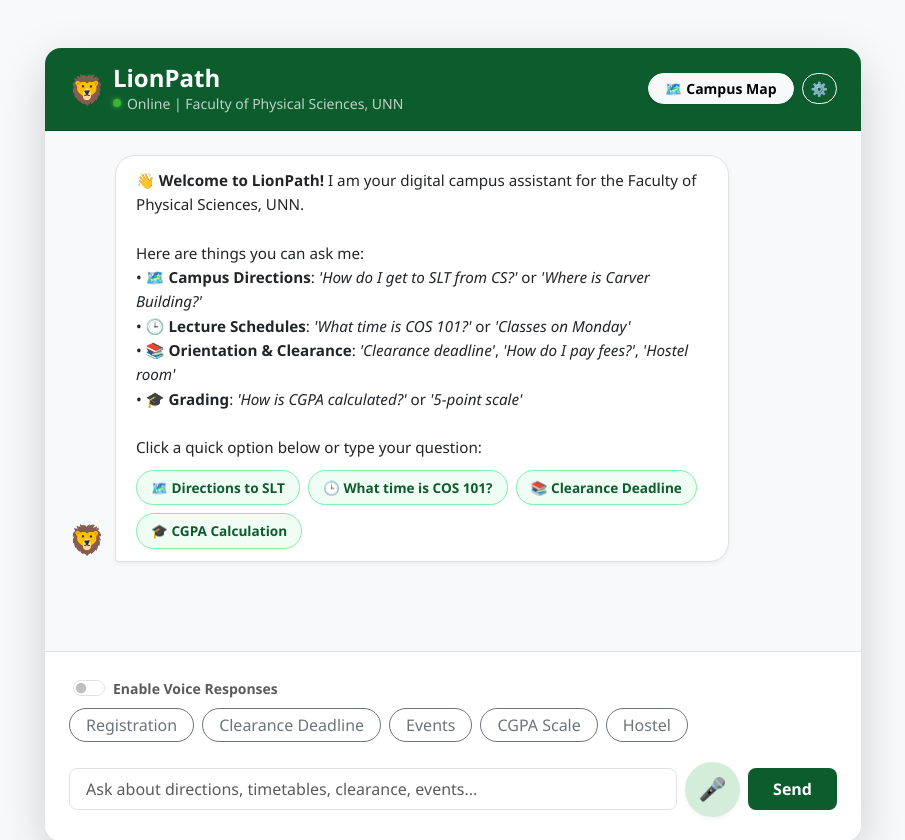
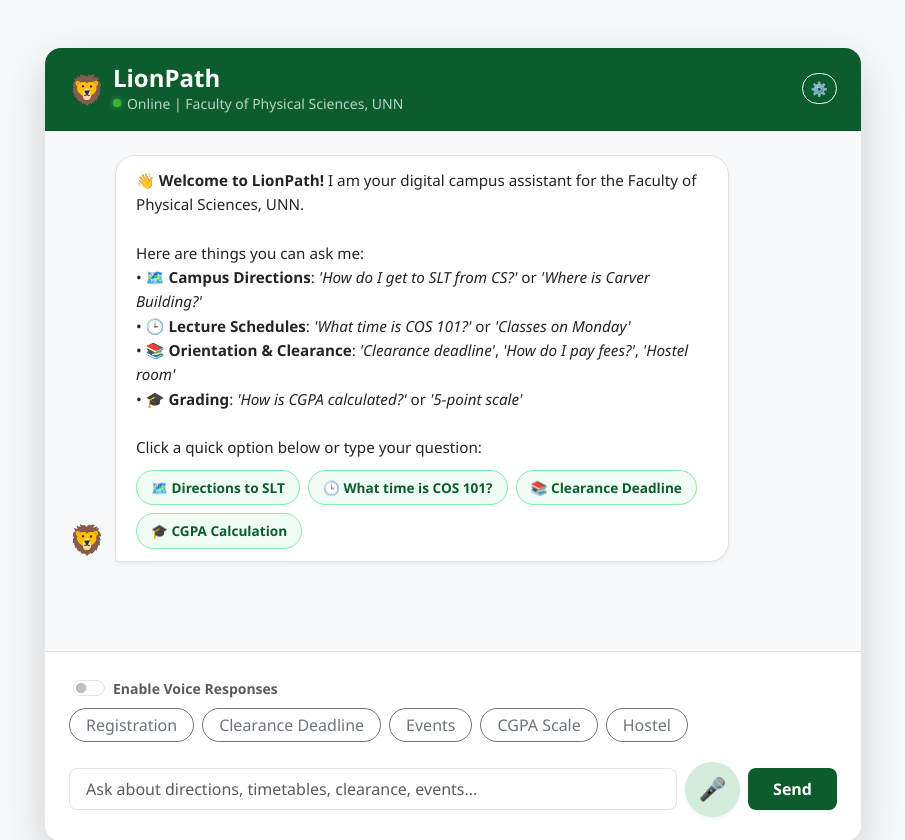
Before and after one commit to Ifetex147/lionpath, a Flask app: page / in a window 1280 px wide. Shown: the top 840 px of the page, without its empty margins (187-1092 px from the left). Run offline with Flask 3, Linux system fonts and the light colour scheme.

Commit message:
Remove 2D vector map modal and button to streamline photo wayfinding

```diff
--- a/static/script.js
+++ b/static/script.js
@@ -3,41 +3,6 @@ const chatBox = document.getElementById("chat-box");
 const input = document.getElementById("message-input");
 const sendBtn = document.getElementById("send-btn");
 const micBtn = document.getElementById("mic-btn");
-
-// Campus map node coordinates and walkway edges
-const CAMPUS_NODES = {
-    1:  { id: 1,  x: 170, y: 220, name: "Computer Science", fullName: "Computer Science Building", icon: "💻", color: "#2563eb", desc: "Three-storey brown block with computing labs." },
-    11: { id: 11, x: 310, y: 220, name: "Faculty Quadrangle", fullName: "Faculty Quadrangle and Car Park", icon: "🚗", color: "#64748b", desc: "Open courtyard and parking area between CS and Physics." },
-    7:  { id: 7,  x: 450, y: 220, name: "Faculty Junction", fullName: "Physical Sciences Junction", icon: "🚦", color: "#f59e0b", desc: "Central crossroad connecting CS, Physics, Math, and Library paths." },
-    2:  { id: 2,  x: 450, y: 120, name: "Physics & Astronomy", fullName: "Physics and Astronomy Building", icon: "🔭", color: "#8b5cf6", desc: "White building with the iconic rooftop observatory dome." },
-    3:  { id: 3,  x: 640, y: 120, name: "Maths & Statistics", fullName: "Mathematics and Statistics Building", icon: "📐", color: "#4f46e5", desc: "Two-storey block next to Physics with lecture halls." },
-    6:  { id: 6,  x: 680, y: 220, name: "Science Library", fullName: "Faculty of Physical Sciences Library", icon: "📚", color: "#0d5c2e", desc: "Dedicated faculty study library with reference archives." },
-    8:  { id: 8,  x: 450, y: 320, name: "Science Lecture Theatre", fullName: "Science Lecture Theatre (SLT)", icon: "🎭", color: "#db2777", desc: "Large tiered lecture hall for 100-level core lectures." },
-    12: { id: 12, x: 290, y: 320, name: "Science Canteen", fullName: "Faculty Science Canteen", icon: "🍲", color: "#ea580c", desc: "Food canteen behind SLT serving local dishes and snacks." },
-    4:  { id: 4,  x: 590, y: 320, name: "Chemistry Dept", fullName: "Chemistry Department Building", icon: "🧪", color: "#0891b2", desc: "Chemistry laboratories and lecture rooms opposite SLT." },
-    5:  { id: 5,  x: 750, y: 320, name: "Geology Dept", fullName: "Geology Department Building", icon: "🪨", color: "#65a30d", desc: "Two-storey block with outdoor rock specimen displays." },
-    9:  { id: 9,  x: 450, y: 410, name: "Carver Building", fullName: "Carver Building", icon: "🏛️", color: "#b45309", desc: "Administrative and lecture facility with photocopying shops." },
-    10: { id: 10, x: 620, y: 410, name: "Abuja Building", fullName: "Abuja Building", icon: "🏢", color: "#0284c7", desc: "Multi-purpose lecture building opposite Carver Building." },
-    13: { id: 13, x: 450, y: 520, name: "Student Union (SUB)", fullName: "Student Union Building", icon: "🦁", color: "#16a34a", desc: "Central student hub with stores, convenience kiosks, and parliament." },
-    16: { id: 16, x: 250, y: 520, name: "Franco Refectory", fullName: "Franco Refectory", icon: "🍽️", color: "#dc2626", desc: "Main student dining refectory offering affordable meals." },
-    14: { id: 14, x: 680, y: 520, name: "Main Library (NAL)", fullName: "Nnamdi Azikiwe Library", icon: "🏛️", color: "#4338ca", desc: "Flagship UNN university library with digital archives." },
-    15: { id: 15, x: 680, y: 620, name: "Medical Centre", fullName: "University Medical Centre", icon: "🏥", color: "#e11d48", desc: "Campus health clinic providing 24/7 outpatient care." }
-};
-
-const CAMPUS_EDGES = [
-    [1, 7], [1, 11],
-    [7, 2], [7, 6], [7, 3],
-    [3, 2],
-    [7, 8],
-    [8, 4], [4, 5],
-    [8, 12],
-    [7, 9],
-    [9, 10],
-    [9, 13],
-    [13, 16],
-    [13, 14],
-    [14, 15]
-];
 
 // Speech synthesis (TTS)
 let availableVoices = [];
@@ -198,21 +163,6 @@ function addMessage(text, isUser, imageUrl = null, options = [], routeData = nul
         div.appendChild(img);
     }
 
-    // Attach "View Route on Map" button if route data is present
-    if (routeData && routeData.route_nodes && routeData.route_nodes.length > 1) {
-        const mapBtnDiv = document.createElement("div");
-        mapBtnDiv.className = "mt-2 pt-1";
-
-        const mapBtn = document.createElement("button");
-        mapBtn.className = "btn btn-sm btn-success rounded-pill fw-semibold shadow-sm px-3 py-1 d-inline-flex align-items-center gap-1";
-        mapBtn.innerHTML = '<span>🗺️</span> <span>View Route on Campus Map</span>';
-        mapBtn.onclick = () => {
-            highlightRouteOnMap(routeData);
-        };
-        mapBtnDiv.appendChild(mapBtn);
-        div.appendChild(mapBtnDiv);
-    }
-
     // Attach quick-reply suggestion chips if available
     if (options && options.length > 0) {
         const chipsContainer = document.createElement("div");
@@ -320,181 +270,9 @@ if (SpeechRecognition && micBtn) {
     micBtn.style.display = "none";
 }
 
-// Interactive SVG Campus Map Engine
-function initCampusMap() {
-    const edgesGroup = document.getElementById("mapEdgesGroup");
-    const nodesGroup = document.getElementById("mapNodesGroup");
-    if (!edgesGroup || !nodesGroup) return;
-
-    edgesGroup.innerHTML = "";
-    nodesGroup.innerHTML = "";
-
-    // 1. Draw Static Walkways
-    CAMPUS_EDGES.forEach(([uId, vId]) => {
-        const u = CAMPUS_NODES[uId];
-        const v = CAMPUS_NODES[vId];
-        if (!u || !v) return;
-
-        const line = document.createElementNS("http://www.w3.org/2000/svg", "line");
-        line.setAttribute("x1", u.x);
-        line.setAttribute("y1", u.y);
-        line.setAttribute("x2", v.x);
-        line.setAttribute("y2", v.y);
-        line.setAttribute("class", "map-edge");
-        edgesGroup.appendChild(line);
-    });
-
-    // 2. Draw Landmark Nodes
-    Object.values(CAMPUS_NODES).forEach((node) => {
-        const g = document.createElementNS("http://www.w3.org/2000/svg", "g");
-        g.setAttribute("class", "map-node-group");
-        g.setAttribute("data-id", node.id);
-
-        // Shadow ring
-        const shadow = document.createElementNS("http://www.w3.org/2000/svg", "circle");
-        shadow.setAttribute("cx", node.x);
-        shadow.setAttribute("cy", node.y);
-        shadow.setAttribute("r", 18);
-        shadow.setAttribute("fill", "#ffffff");
-        shadow.setAttribute("stroke", "#e2e8f0");
-        shadow.setAttribute("stroke-width", "2");
-
-        // Main colored circle
-        const circle = document.createElementNS("http://www.w3.org/2000/svg", "circle");
-        circle.setAttribute("cx", node.x);
-        circle.setAttribute("cy", node.y);
-        circle.setAttribute("r", 15);
-        circle.setAttribute("fill", node.color);
-        circle.setAttribute("class", "node-circle");
-
-        // Icon text
-        const icon = document.createElementNS("http://www.w3.org/2000/svg", "text");
-        icon.setAttribute("x", node.x);
-        icon.setAttribute("y", node.y + 5);
-        icon.setAttribute("text-anchor", "middle");
-        icon.setAttribute("font-size", "13");
-        icon.textContent = node.icon;
-
-        // Label text below node
-        const label = document.createElementNS("http://www.w3.org/2000/svg", "text");
-        label.setAttribute("x", node.x);
-        label.setAttribute("y", node.y + 32);
-        label.setAttribute("text-anchor", "middle");
-        label.setAttribute("font-size", "11");
-        label.setAttribute("font-weight", "600");
-        label.setAttribute("fill", "#1e293b");
-        label.setAttribute("class", "node-label");
-        label.textContent = node.name;
-
-        g.appendChild(shadow);
-        g.appendChild(circle);
-        g.appendChild(icon);
-        g.appendChild(label);
-
-        // Click to view landmark card
-        g.addEventListener("click", () => showLandmarkInfo(node));
-
-        nodesGroup.appendChild(g);
-    });
-}
-
-function showLandmarkInfo(node) {
-    const card = document.getElementById("landmarkInfoCard");
-    if (!card) return;
-
-    document.getElementById("landmarkCardIcon").textContent = node.icon;
-    document.getElementById("landmarkCardName").textContent = node.fullName;
-    document.getElementById("landmarkCardCategory").textContent = node.cat || "Landmark";
-    document.getElementById("landmarkCardDesc").textContent = node.desc || "Registered campus landmark.";
-
-    const navBtn = document.getElementById("btnNavToHere");
-    if (navBtn) {
-        navBtn.onclick = () => {
-            const modalEl = document.getElementById("campusMapModal");
-            const modal = bootstrap.Modal.getInstance(modalEl);
-            if (modal) modal.hide();
-            sendMessage(`Directions to ${node.fullName}`);
-        };
-    }
-
-    card.style.display = "block";
-}
-
-function highlightRouteOnMap(routeData) {
-    if (!routeData || !routeData.route_nodes || routeData.route_nodes.length === 0) return;
-
-    // Show Bootstrap Modal
-    const modalEl = document.getElementById("campusMapModal");
-    if (modalEl && window.bootstrap) {
-        const modal = bootstrap.Modal.getOrCreateInstance(modalEl);
-        modal.show();
-    }
-
-    const activeGroup = document.getElementById("mapActiveRouteGroup");
-    const pinsGroup = document.getElementById("mapPinsGroup");
-    const banner = document.getElementById("mapRouteBanner");
-    const title = document.getElementById("bannerRouteTitle");
-    const stats = document.getElementById("bannerRouteStats");
-
-    if (!activeGroup || !pinsGroup) return;
-
-    activeGroup.innerHTML = "";
-    pinsGroup.innerHTML = "";
-
-    const nodes = routeData.route_nodes
-        .map(id => CAMPUS_NODES[id])
-        .filter(n => n !== undefined);
-
-    if (nodes.length < 2) return;
-
-    // Draw active animated path
-    const pathD = nodes.map((n, i) => `${i === 0 ? "M" : "L"} ${n.x} ${n.y}`).join(" ");
-    const path = document.createElementNS("http://www.w3.org/2000/svg", "path");
-    path.setAttribute("d", pathD);
-    path.setAttribute("class", "route-active-line");
-    activeGroup.appendChild(path);
-
-    // Place START Pulse Pin
-    const startNode = nodes[0];
-    const startPulse = document.createElementNS("http://www.w3.org/2000/svg", "circle");
-    startPulse.setAttribute("cx", startNode.x);
-    startPulse.setAttribute("cy", startNode.y);
-    startPulse.setAttribute("class", "node-pulse-start");
-    startPulse.setAttribute("fill", "rgba(16, 185, 129, 0.4)");
-    pinsGroup.appendChild(startPulse);
-
-    // Place DESTINATION Pulse Pin
-    const endNode = nodes[nodes.length - 1];
-    const endPulse = document.createElementNS("http://www.w3.org/2000/svg", "circle");
-    endPulse.setAttribute("cx", endNode.x);
-    endPulse.setAttribute("cy", endNode.y);
-    endPulse.setAttribute("class", "node-pulse-dest");
-    endPulse.setAttribute("fill", "rgba(239, 68, 68, 0.45)");
-    pinsGroup.appendChild(endPulse);
-
-    // Update banner
-    if (banner && title && stats) {
-        banner.style.display = "flex";
-        title.textContent = `Route: ${routeData.source_name || startNode.name} ➔ ${routeData.destination_name || endNode.name}`;
-        stats.textContent = `Distance: ~${routeData.total_distance || 0} meters • Est. Walking Time: ~${routeData.est_mins || 1} min(s)`;
-    }
-}
-
-function clearMapHighlight() {
-    const activeGroup = document.getElementById("mapActiveRouteGroup");
-    const pinsGroup = document.getElementById("mapPinsGroup");
-    const banner = document.getElementById("mapRouteBanner");
-    const card = document.getElementById("landmarkInfoCard");
-
-    if (activeGroup) activeGroup.innerHTML = "";
-    if (pinsGroup) pinsGroup.innerHTML = "";
-    if (banner) banner.style.display = "none";
-    if (card) card.style.display = "none";
-}
-
 // --- INITIAL WELCOME GREETING WITH SUGGESTION CHIPS ---
 window.addEventListener("DOMContentLoaded", () => {
-    initCampusMap();
+
 
     addMessage(
         "👋 **Welcome to LionPath!** I am your digital campus assistant for the Faculty of Physical Sciences, UNN.\n\n" +
--- a/templates/index.html
+++ b/templates/index.html
@@ -25,9 +25,6 @@
                     </div>
                 </div>
                 <div class="d-flex align-items-center gap-2">
-                    <button type="button" class="btn btn-light btn-sm fw-semibold rounded-pill px-3 shadow-sm d-flex align-items-center gap-1" data-bs-toggle="modal" data-bs-target="#campusMapModal">
-                        <span>🗺️</span> <span>Campus Map</span>
-                    </button>
                     <a href="/admin" class="btn btn-outline-light btn-sm rounded-pill px-2" title="Admin Login">
                         ⚙️
                     </a>
@@ -74,87 +71,7 @@
 
     </div>
 
-    <!-- Interactive Campus Map Modal -->
-    <div class="modal fade" id="campusMapModal" tabindex="-1" aria-labelledby="campusMapModalLabel" aria-hidden="true">
-        <div class="modal-dialog modal-xl modal-dialog-centered">
-            <div class="modal-content shadow-lg border-0 rounded-4 overflow-hidden">
-                <div class="modal-header text-white" style="background-color: #0d5c2e;">
-                    <div class="d-flex align-items-center gap-2">
-                        <span style="font-size: 1.5rem;">🗺️</span>
-                        <div>
-                            <h5 class="modal-title fw-bold mb-0" id="campusMapModalLabel">Faculty of Physical Sciences & Campus Walking Map</h5>
-                            <small class="opacity-75">Interactive Dijkstra Route Visualizer • University of Nigeria, Nsukka</small>
-                        </div>
-                    </div>
-                    <button type="button" class="btn-close btn-close-white" data-bs-dismiss="modal" aria-label="Close"></button>
-                </div>
-                <div class="modal-body p-3 p-md-4 bg-light">
-                    <!-- Route Status / Active Alert Banner -->
-                    <div id="mapRouteBanner" class="alert alert-success d-flex align-items-center justify-content-between shadow-sm py-2 px-3 mb-3" style="display: none;">
-                        <div class="d-flex align-items-center gap-2">
-                            <span style="font-size: 1.3rem;">🚶‍♂️</span>
-                            <div>
-                                <strong id="bannerRouteTitle">Route: Start ➔ Destination</strong>
-                                <div class="small text-muted" id="bannerRouteStats">Distance: ~0 meters • Est. Walk Time: ~0 mins</div>
-                            </div>
-                        </div>
-                        <button class="btn btn-outline-success btn-sm rounded-pill py-0 px-2 fw-semibold" onclick="clearMapHighlight()">Reset Highlight</button>
-                    </div>
-
-                    <!-- SVG Map Container -->
-                    <div class="svg-map-wrapper shadow-sm p-2 bg-white rounded-3 position-relative" style="max-height: 520px; overflow: auto;">
-                        <svg id="campusSvgMap" viewBox="0 0 900 680" class="w-100" style="min-width: 760px; height: auto;" xmlns="http://www.w3.org/2000/svg">
-                            <!-- Background Grid / Region Styling -->
-                            <rect x="0" y="0" width="900" height="680" fill="#f8fafc" rx="12" />
-                            <rect x="100" y="50" width="700" height="320" fill="#ecfdf5" rx="16" stroke="#d1fae5" stroke-width="1.5" />
-                            <text x="120" y="80" fill="#047857" font-size="11" font-weight="700" letter-spacing="1">FACULTY OF PHYSICAL SCIENCES CLUSTER</text>
-
-                            <rect x="180" y="440" width="600" height="220" fill="#f1f5f9" rx="16" stroke="#e2e8f0" stroke-width="1.5" />
-                            <text x="200" y="470" fill="#64748b" font-size="11" font-weight="700" letter-spacing="1">CENTRAL UNIVERSITY AVENUE & CAMPUS HUBS</text>
-
-                            <!-- Static Walkway Edges Layer -->
-                            <g id="mapEdgesGroup"></g>
-
-                            <!-- Active Dijkstra Route Path Layer -->
-                            <g id="mapActiveRouteGroup"></g>
-
-                            <!-- Landmark Nodes Layer -->
-                            <g id="mapNodesGroup"></g>
-
-                            <!-- Active Start & Finish Pins Layer -->
-                            <g id="mapPinsGroup"></g>
-                        </svg>
-                    </div>
-
-                    <!-- Selected Landmark Info Card -->
-                    <div id="landmarkInfoCard" class="card mt-3 shadow-sm border-0" style="display: none;">
-                        <div class="card-body p-3 d-flex align-items-center justify-content-between flex-wrap gap-2">
-                            <div class="d-flex align-items-center gap-3">
-                                <div id="landmarkCardIcon" style="font-size: 2rem;">🏢</div>
-                                <div>
-                                    <h6 class="fw-bold mb-0 text-dark" id="landmarkCardName">Building Name</h6>
-                                    <small class="badge bg-light text-dark border me-2" id="landmarkCardCategory">Academic Building</small>
-                                    <small class="text-muted" id="landmarkCardAliases"></small>
-                                    <div class="small text-secondary mt-1" id="landmarkCardDesc" style="max-width: 600px;">Description text...</div>
-                                </div>
-                            </div>
-                            <div class="d-flex gap-2">
-                                <button id="btnNavToHere" class="btn btn-sm btn-success rounded-pill px-3 fw-semibold">
-                                    🚶 Ask Directions Here
-                                </button>
-                            </div>
-                        </div>
-                    </div>
-                </div>
-                <div class="modal-footer bg-white border-top py-2 px-4 d-flex justify-content-between">
-                    <small class="text-muted">Tip: Click on any landmark pin to view details or ask for directions!</small>
-                    <button type="button" class="btn btn-secondary btn-sm rounded-pill px-3" data-bs-dismiss="modal">Close</button>
-                </div>
-            </div>
-        </div>
-    </div>
-
-    <!-- Bootstrap Bundle JS (Includes Popper for Modals) -->
+    <!-- Bootstrap Bundle JS (Includes Popper) -->
     <script src="https://cdn.jsdelivr.net/npm/bootstrap@5.3.3/dist/js/bootstrap.bundle.min.js"></script>
     <script src="{{ url_for('static', filename='script.js') }}"></script>
 </body>
```
